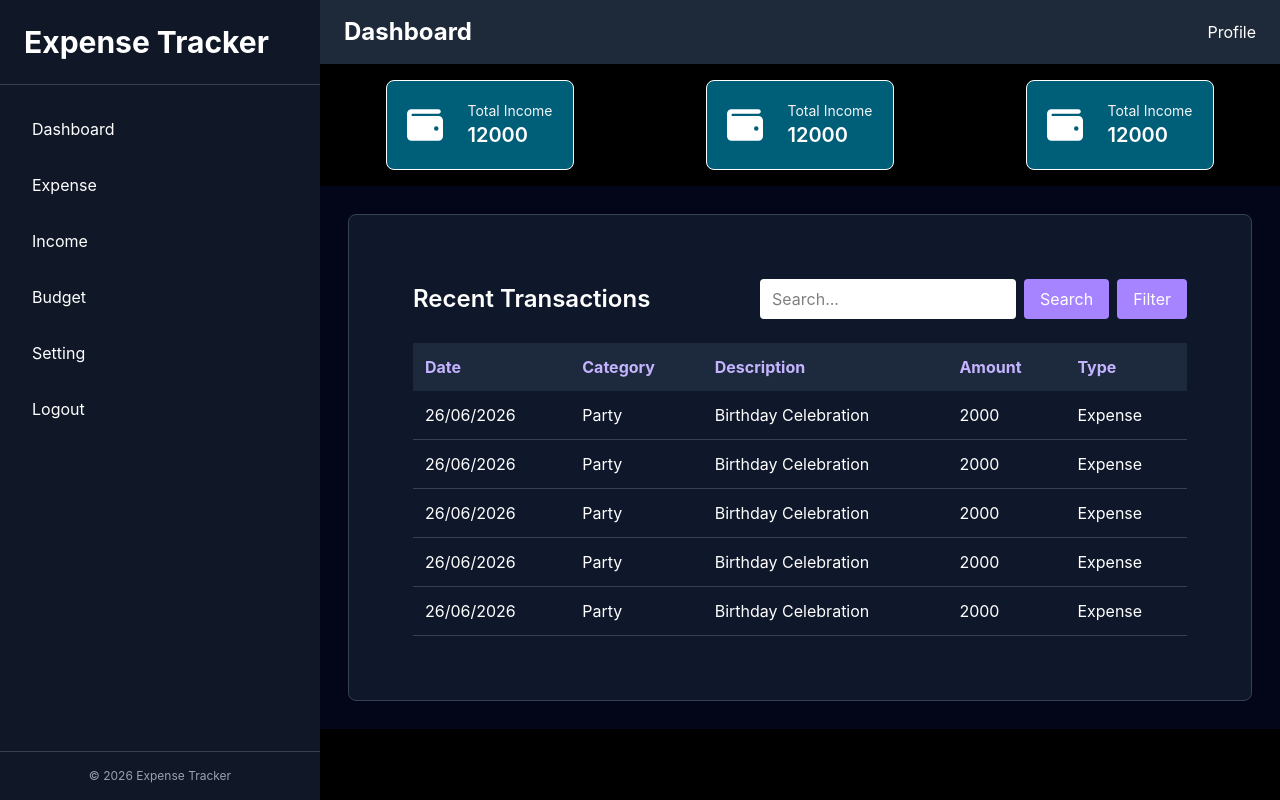
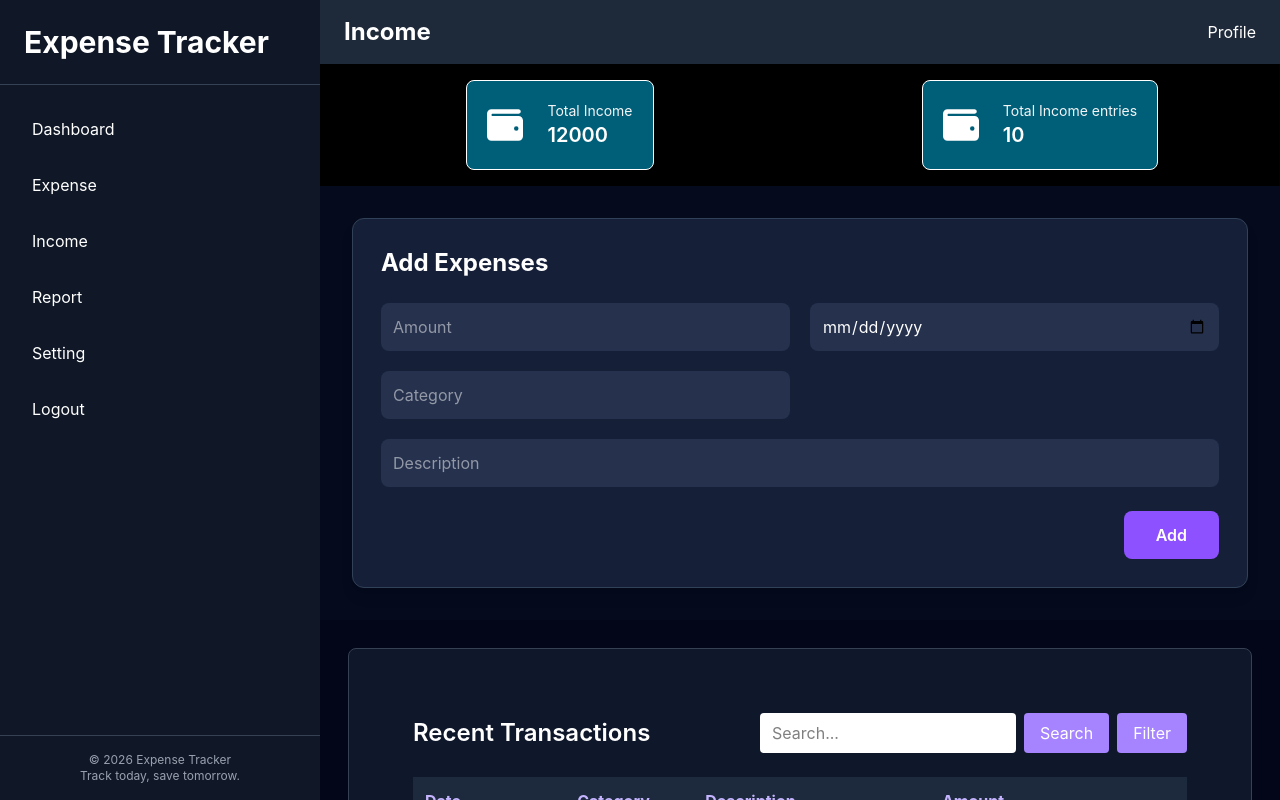
Before and after one commit to HarshVardhan-04/Expense-Tracker-FE, a React app: page /income in a window 1280 px wide. Shown: the top 800 px of the page. Built offline with nearby package versions, Linux system fonts and the light colour scheme; the HTML template or start-up script is replaced by a standard one.

Commit message:
completed pages

```diff
--- a/package.json
+++ b/package.json
@@ -14,6 +14,7 @@
     "react": "^19.2.7",
     "react-dom": "^19.2.7",
     "react-icons": "^5.6.0",
+    "react-router-dom": "^7.18.0",
     "tailwindcss": "^4.3.1"
   },
   "devDependencies": {
--- a/src/App.jsx
+++ b/src/App.jsx
@@ -1,48 +1,23 @@
-import Nav from "./components/Nav";
-import Sidebar from "./components/Sidebar";
-import Stats from "./components/Stats";
-import TransTable from "./components/TransTable";
+import { BrowserRouter, Routes, Route } from "react-router-dom";
 
-import { FaArrowTrendUp, FaArrowTrendDown, FaWallet } from "react-icons/fa6";
+
+import Dashboard from "./pages/Dashboard/dashboard";
+import Expense from "./pages/Expense/expense";
+import Income from "./pages/Income/income";
+import Input from "./pages/Expense/input"
 
 function App() {
   return (
-    <div className="flex min-h-screen bg-black">
-      {/* Sidebar */}
-      <Sidebar />
-
-      {/* Right Section */}
-      <div className="flex-1 flex flex-col">
-        <Nav />
-
-        {/* Main Content */}
-        <main className=" bg-gray-100 ">
-          <div className="flex">
-             <Stats
-          Icon={FaWallet}
-          iconColor="text-white"
-          label="Total Income"
-          amount="12000"
-          />
-          <Stats
-          Icon={FaWallet}
-          iconColor="text-white"
-          label="Total Income"
-          amount="12000"
-          />
-          <Stats
-          Icon={FaWallet}
-          iconColor="text-white"
-          label="Total Income"
-          amount="12000"
-          />
-          </div>
-
-
-          <TransTable/>
-        </main>
-      </div>
-    </div>
+    // <Input />
+    <BrowserRouter>
+      <div>
+          <Routes>
+            <Route path="/" element={<Dashboard />} />
+            <Route path="/expense" element={<Expense />} />
+            <Route path="/income" element={<Income />} />
+          </Routes>
+        </div>
+    </BrowserRouter>
   );
 }
 
--- a/src/components/Sidebar.jsx
+++ b/src/components/Sidebar.jsx
@@ -1,5 +1,6 @@
 import React, { useState } from "react";
 import { FaBars, FaTimes } from "react-icons/fa";
+import { NavLink } from "react-router-dom";
 
 function Sidebar() {
   const [isOpen, setIsOpen] = useState(false);
@@ -60,23 +61,23 @@ function Sidebar() {
         {/* Menu */}
         <ul className="p-5 space-y-2">
           <li className="p-3 rounded hover:bg-gray-700 cursor-pointer">
-            Dashboard
+            <NavLink to="/">Dashboard</NavLink>
           </li>
 
           <li className="p-3 rounded hover:bg-gray-700 cursor-pointer">
-            Expense
+            <NavLink to="/expense">Expense</NavLink>
           </li>
 
           <li className="p-3 rounded hover:bg-gray-700 cursor-pointer">
-            Income
+            <NavLink to="/income">Income</NavLink>
           </li>
 
           <li className="p-3 rounded hover:bg-gray-700 cursor-pointer">
-            Budget
+            <NavLink to="/report">Report</NavLink>
           </li>
 
           <li className="p-3 rounded hover:bg-gray-700 cursor-pointer">
-            Setting
+            <NavLink to="/setting">Setting</NavLink>
           </li>
 
           <li className="p-3 rounded hover:bg-red-600 cursor-pointer text-white">
@@ -86,6 +87,8 @@ function Sidebar() {
 
         <div className="absolute bottom-0 w-full border-t border-gray-700 p-4 text-center text-xs text-gray-400">
           © 2026 Expense Tracker
+          <br />
+              Track today, save tomorrow.
         </div>
       </aside>
     </>
--- a/src/components/TransTable.jsx
+++ b/src/components/TransTable.jsx
@@ -1,6 +1,6 @@
 import React from "react";
 
-function TransTable() {
+function TransTable({ header = " ", type = "Expense"}) {
   return (
     <div className="w-full bg-slate-950 p-4 sm:p-7">
 
@@ -45,7 +45,7 @@ function TransTable() {
                 <th className="p-3">Category</th>
                 <th className="p-3">Description</th>
                 <th className="p-3">Amount</th>
-                <th className="p-3">Type</th>
+                <th className="p-3">{header}</th>
               </tr>
             </thead>
 
@@ -59,7 +59,7 @@ function TransTable() {
                   <td className="p-3 text-white">Party</td>
                   <td className="p-3 text-white">Birthday Celebration</td>
                   <td className="p-3 text-white">2000</td>
-                  <td className="p-3 text-white">Expense</td>
+                  <td className="p-3 text-white">{type}</td>
                 </tr>
               ))}
             </tbody>
--- /dev/null
+++ b/src/pages/Dashboard/dashboard.jsx
@@ -0,0 +1,50 @@
+import React from 'react'
+import Nav from "../../components/Nav";
+import Sidebar from "../../components/Sidebar";
+import Stats from "../../components/Stats";
+import TransTable from "../../components/TransTable";
+
+import { FaArrowTrendUp, FaArrowTrendDown, FaWallet } from "react-icons/fa6";
+
+function dashboard() {
+  return (
+    <div className="flex min-h-screen bg-black">
+      {/* Sidebar */}
+      <Sidebar />
+
+      {/* Right Section */}
+      <div className="flex-1 flex flex-col">
+        <Nav />
+
+        {/* Main Content */}
+        <main className=" bg-gray-100 ">
+          <div className="flex">
+             <Stats
+          Icon={FaArrowTrendUp}
+          iconColor="text-white"
+          label="Total Income"
+          amount="50000"
+          />
+          <Stats
+          Icon={FaArrowTrendDown}
+          iconColor="text-white"
+          label="Total Expense"
+          amount="26000"
+          />
+          <Stats
+          Icon={FaWallet}
+          iconColor="text-white"
+          label="Remaining Money"
+          amount="24000"
+          />
+          </div>
+
+
+          <TransTable header='Type'/>
+        </main>
+      </div>
+    </div>
+  )
+}
+
+export default dashboard
--- /dev/null
+++ b/src/pages/Expense/expense.jsx
@@ -0,0 +1,51 @@
+import React from 'react'
+import Nav from "../../components/Nav";
+import Sidebar from "../../components/Sidebar";
+import Stats from "../../components/Stats";
+import TransTable from "../../components/TransTable";
+import Input from "./input";
+
+import { FaArrowTrendUp, FaArrowTrendDown, FaWallet } from "react-icons/fa6";
+
+function expense() {
+  return (
+    <div className="flex min-h-screen bg-black">
+      {/* Sidebar */}
+      <Sidebar />
+
+      {/* Right Section */}
+      <div className="flex-1 flex flex-col">
+        <Nav title='Expense'/>
+
+
+        {/* Main Content */}
+        <main className=" bg-gray-100 ">
+          <div className="flex">
+             <Stats
+          Icon={FaWallet}
+          iconColor="text-white"
+          label="Total Expense"
+          amount="12000"
+          />
+          <Stats
+          Icon={FaWallet}
+          iconColor="text-white"
+          label="Total Income Entries"
+          amount="5"
+          />
+          </div>
+
+           <div className=' p-8 bg-[#050b1d] '>
+            <Input />
+
+           </div>
+
+            <TransTable type={<button className="bg-violet-500 px-3 py-1 rounded">DELETE</button>}/>
+
+        </main>
+      </div>
+    </div>
+  )
+}
+
+export default expense
--- /dev/null
+++ b/src/pages/Expense/input.jsx
@@ -0,0 +1,60 @@
+import React from 'react'
+function Input() {
+  return (
+    <div className=" w-full bg-[#151f38] rounded-xl p-4 sm:p-7 shadow-lg border border-slate-700 ">
+
+      <h2 className="text-2xl font-bold text-white mb-6">
+        Add Expenses
+      </h2>
+
+      <div className="grid grid-cols-2 gap-5">
+
+        <input
+          type="number"
+          placeholder="Amount"
+          className="bg-[#25314d] text-white p-3 rounded-lg outline-none focus:ring-2 focus:ring-violet-500"
+        />
+
+        <input
+          type="date"
+          className="bg-[#25314d] text-white p-3 rounded-lg outline-none focus:ring-2 focus:ring-violet-500"
+        />
+
+        <input
+          type="text"
+          list="categories"
+          placeholder="Category"
+          className="bg-[#25314d] text-white p-3 rounded-lg outline-none focus:ring-2 focus:ring-violet-500"
+        />
+
+        <datalist id="categories">
+          <option value="Food" />
+          <option value="Transport" />
+          <option value="Shopping" />
+          <option value="Bills" />
+          <option value="Entertainment" />
+          <option value="Healthcare" />
+        </datalist>
+
+        <input
+          type="text"
+          placeholder="Description"
+          className="bg-[#25314d] text-white p-3 rounded-lg outline-none focus:ring-2 focus:ring-violet-500 col-span-2"
+        />
+
+
+
+
+      </div>
+
+      <div className="mt-6 flex justify-end">
+        <button className="bg-violet-500 hover:bg-violet-600 transition px-8 py-3 rounded-lg text-white font-semibold">
+          Add
+        </button>
+      </div>
+
+    </div>
+  );
+}
+
+export default Input;
--- /dev/null
+++ b/src/pages/Income/income.jsx
@@ -0,0 +1,48 @@
+import React from 'react'
+import Nav from "../../components/Nav";
+import Sidebar from "../../components/Sidebar";
+import Stats from "../../components/Stats";
+import TransTable from "../../components/TransTable";
+import Input from "../Expense/input"
+
+import { FaArrowTrendUp, FaArrowTrendDown, FaWallet } from "react-icons/fa6";
+
+function income() {
+  return (
+    <div className="flex min-h-screen bg-black">
+      {/* Sidebar */}
+      <Sidebar />
+
+      {/* Right Section */}
+      <div className="flex-1 flex flex-col">
+        <Nav title='Income'/>
+
+        {/* Main Content */}
+        <main className=" bg-gray-100 ">
+          <div className="flex">
+             <Stats
+          Icon={FaWallet}
+          iconColor="text-white"
+          label="Total Income"
+          amount="12000"
+          />
+          <Stats
+          Icon={FaWallet}
+          iconColor="text-white"
+          label="Total Income entries"
+          amount="10"
+          />
+          </div>
+
+          <div className=' p-8 bg-[#050b1d] '>
+            <Input />
+          </div>
+
+          <TransTable type={<button className="bg-violet-500 px-3 py-1 rounded">DELETE</button>}/>
+        </main>
+      </div>
+    </div>
+  )
+}
+
+export default income
```
Also changed, not shown: 1 other file (tests, documents, lock files or other folders).
